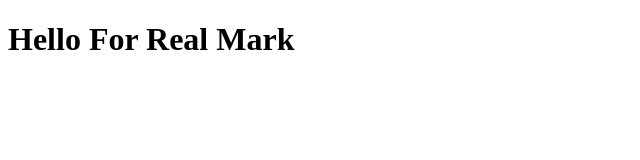
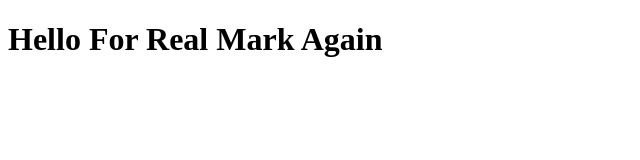
Before and after one commit to fhudo/HelloWorld, a plain HTML site: page index.html in a window 1280 px wide. Shown: the whole page, without its empty margins (0-640 px from the left). Drawn offline with Linux system fonts and the light colour scheme.

Commit message:
Second Checkin

```diff
--- a/index.html
+++ b/index.html
@@ -5,6 +5,6 @@
     <title></title>
 </head>
 <body>
-<H1> Hello For Real Mark</H1>
+<H1> Hello For Real Mark Again</H1>
 </body>
 </html>
```
